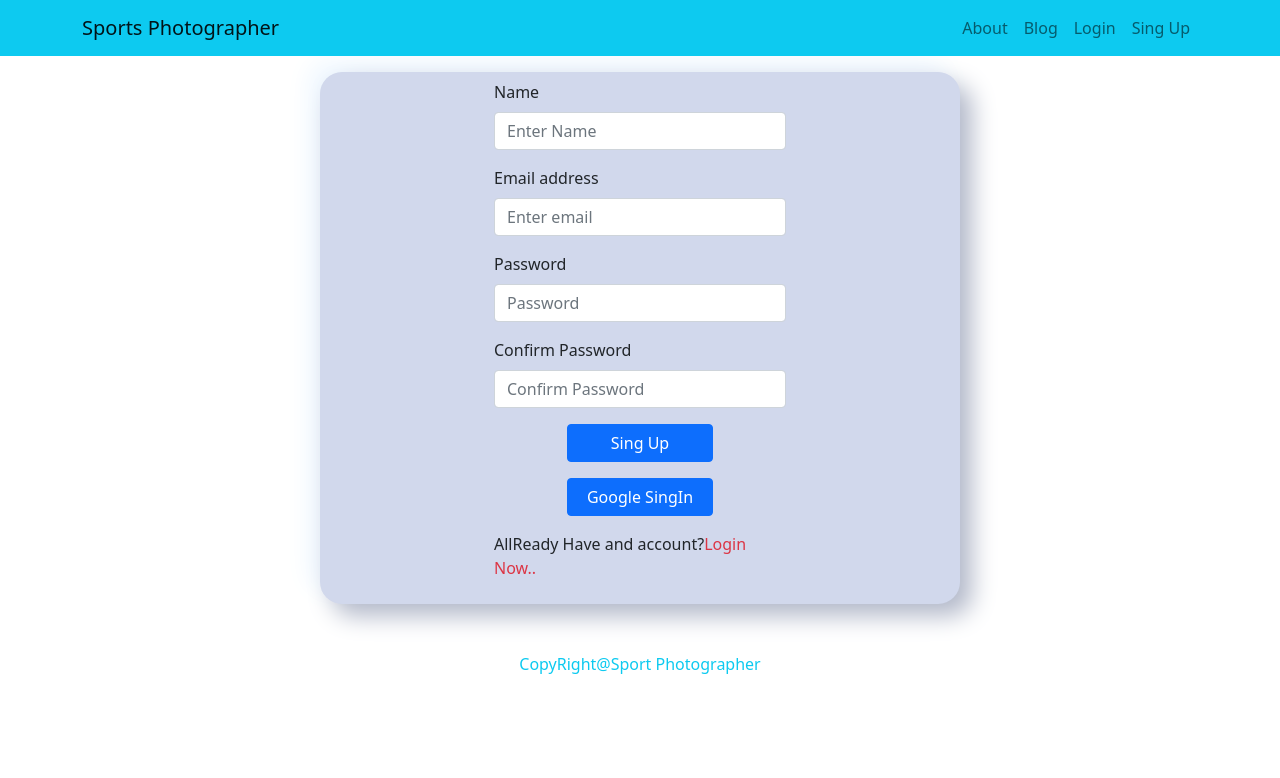
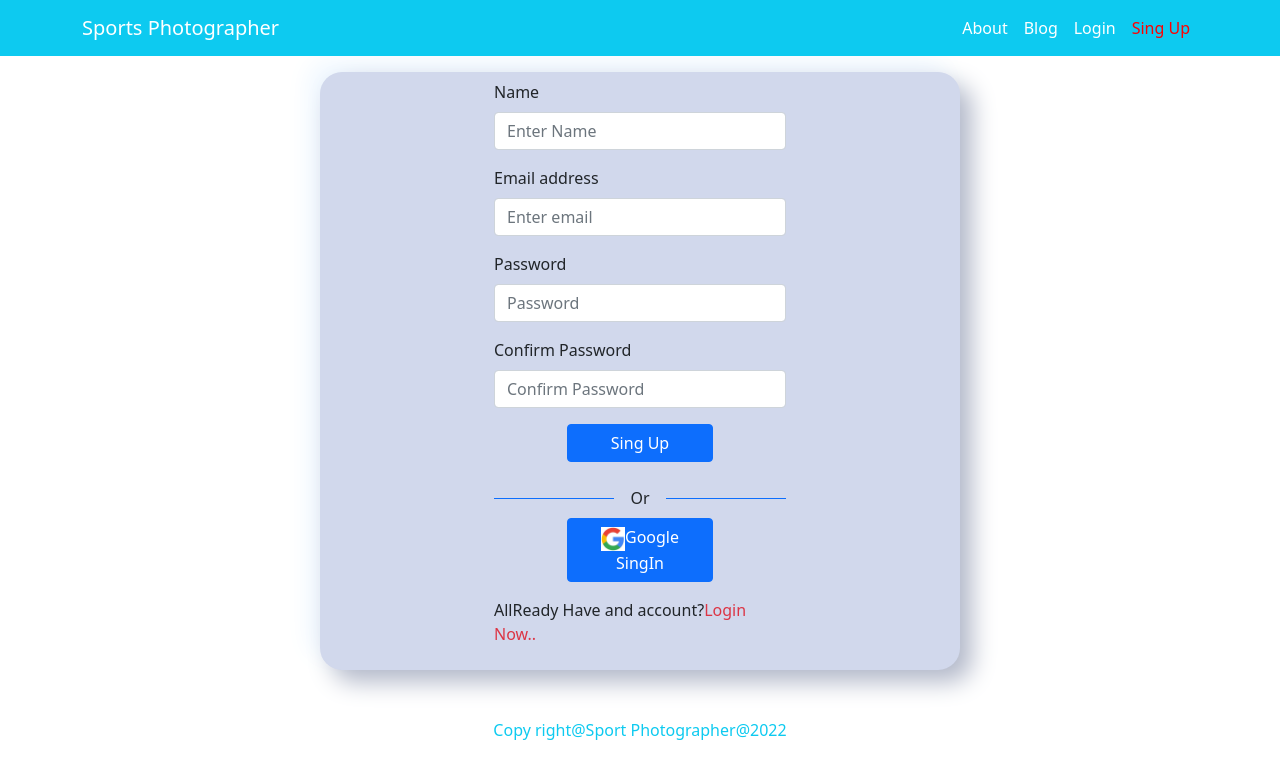
Before and after one commit to Nasirdiu/Assientment--10, a React (Create React App) app: page /singUp in a window 1280 px wide. Shown: the top 778 px of the page. Built offline with nearby package versions, Linux system fonts and the light colour scheme; no server answers.

Commit message:
final done

```diff
--- a/src/Pages/Login/Login/Login.js
+++ b/src/Pages/Login/Login/Login.js
@@ -10,6 +10,7 @@ import auth from "../../../firebase.init";
 import "./Login.css";
 import { ToastContainer, toast } from "react-toastify";
 import "react-toastify/dist/ReactToastify.css";
+import google from "../../../images/icon/google.jpg";
 
 const Login = () => {
   const [email, setEmail] = useState("");
@@ -61,7 +62,6 @@ const Login = () => {
               name="email"
               placeholder="Enter email"
             />
-
           </Form.Group>
 
           <Form.Group className="mb-3" controlId="formBasicPassword">
@@ -91,12 +91,18 @@ const Login = () => {
           >
             Login
           </Button>
+          <div className="d-flex align-items-center">
+            <div style={{ height: "1px" }} className="bg-primary w-50"></div>
+            <p className="m-2 px-2">Or</p>
+            <div style={{ height: "1px" }} className="bg-primary w-50"></div>
+          </div>
           <Button
             className="mb-3 w-50 mx-auto d-block"
             variant="primary"
             type="submit"
             onClick={() => signInWithGoogle()}
           >
+            <img style={{ width: "24px" }} src={google} alt="" />
             Google SingIn
           </Button>
 
--- a/src/Pages/Login/SingUp/SingUp.js
+++ b/src/Pages/Login/SingUp/SingUp.js
@@ -6,6 +6,10 @@ import {
   useSignInWithGoogle,
 } from "react-firebase-hooks/auth";
 import auth from "../../../firebase.init";
+import google from "../../../images/icon/google.jpg";
+import { ToastContainer, toast } from "react-toastify";
+import "react-toastify/dist/ReactToastify.css";
+
 const SingUp = () => {
   const [email, setEmail] = useState("");
   const [password, setPassword] = useState("");
@@ -16,11 +20,11 @@ const SingUp = () => {
   const [signInWithGoogle, user2, loading2, error2] = useSignInWithGoogle(auth);
 
   const navigate = useNavigate();
-  useEffect(() => {
+  /* useEffect(() => {
     if (user) {
       navigate("/");
     }
-  }, [user]);
+  }, [user]); */
   let errorhandle;
   if (error) {
     errorhandle = <p className="text-danger">Error: {error?.message}</p>;
@@ -34,9 +38,15 @@ const SingUp = () => {
   const handleConfirmPassword = (e) => {
     setConfirmpassword(e.target.value);
   };
-  const handleFrom = (e) => {
+  const handleFrom =async (e) => {
     e.preventDefault();
-    createUserWithEmailAndPassword(email, password, confirmpassword);
+    if(email ||password ||confirmpassword ){
+      await   createUserWithEmailAndPassword(email, password, confirmpassword);
+      toast("Submit Success");
+    }else {
+      toast("Not Submit");
+    }
+
   };
   return (
     <div className="container w-50  login mt-3">
@@ -83,12 +93,18 @@ const SingUp = () => {
           >
             Sing Up
           </Button>
+          <div className="d-flex align-items-center">
+            <div style={{ height: "1px" }} className="bg-primary w-50"></div>
+            <p className="m-2 px-2">Or</p>
+            <div style={{ height: "1px" }} className="bg-primary w-50"></div>
+          </div>
           <Button
             className="mb-3 w-50 mx-auto d-block"
             variant="primary"
             type="submit"
             onClick={() => signInWithGoogle()}
           >
+            <img style={{ width: "24px" }} src={google} alt="" />
             Google SingIn
           </Button>
 
@@ -103,6 +119,7 @@ const SingUp = () => {
           </p>
         </Form>
       </div>
+      <ToastContainer />
     </div>
   );
 };
--- /dev/null
+++ b/src/Pages/Share/CustomLink/CustomLink.js
@@ -0,0 +1,17 @@
+import React from "react";
+import { Link, useMatch, useResolvedPath } from "react-router-dom";
+
+function CustomLink({ children, to, ...props }) {
+  let resolved = useResolvedPath(to);
+  let match = useMatch({ path: resolved.pathname, end: true });
+
+  return (
+    <div>
+      <Link style={{ color: match ? "red" : "white" }} to={to} {...props}>
+        {children}
+      </Link>
+    </div>
+  );
+}
+
+export default CustomLink;
--- a/src/Pages/Share/Footer/Footer.js
+++ b/src/Pages/Share/Footer/Footer.js
@@ -3,7 +3,7 @@ import React from "react";
 const Footer = () => {
   return (
     <div className="text-center text-info mt-5">
-      <p>CopyRight@Sport Photographer</p>
+      <p>Copy right@Sport Photographer@2022</p>
     </div>
   );
 };
--- a/src/Pages/Share/Header/Header.js
+++ b/src/Pages/Share/Header/Header.js
@@ -4,6 +4,7 @@ import { Container, Nav, Navbar } from "react-bootstrap";
 import { useAuthState } from "react-firebase-hooks/auth";
 import { Link } from "react-router-dom";
 import auth from "../../../firebase.init";
+import CustomLink from "../CustomLink/CustomLink";
 
 const Header = () => {
   const [user] = useAuthState(auth);
@@ -13,27 +14,27 @@ const Header = () => {
   return (
     <Navbar sticky="top" collapseOnSelect expand="lg" bg="info">
       <Container>
-        <Navbar.Brand as={Link} to="/">
+        <Navbar.Brand as={CustomLink} to="/">
           Sports Photographer
         </Navbar.Brand>
         <Navbar.Toggle aria-controls="responsive-navbar-nav" />
         <Navbar.Collapse id="responsive-navbar-nav">
           <Nav className="me-auto"></Nav>
           <Nav>
-            <Nav.Link as={Link} to="/about">
+            <Nav.Link as={CustomLink} to="/about">
               About
             </Nav.Link>
-            <Nav.Link as={Link} to="/blog">
+            <Nav.Link as={CustomLink} to="/blog">
               Blog
             </Nav.Link>
             {
             user?<button className="btn btn-link text-light text-decoration-none" onClick={handleSingOut}>Sing Out</button>:
 
-              <Nav.Link as={Link} to="/login">
+              <Nav.Link as={CustomLink} to="/login">
               Login
             </Nav.Link>
             }
-            <Nav.Link as={Link} to="/singUp">
+            <Nav.Link as={CustomLink} to="/singUp">
               Sing Up
             </Nav.Link>
           </Nav>
```
Also changed, not shown: src/images/icon/google.jpg (added).
